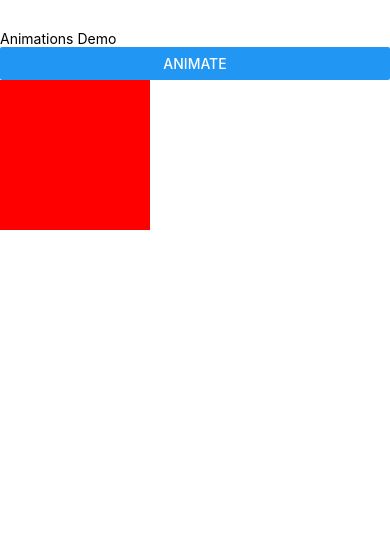
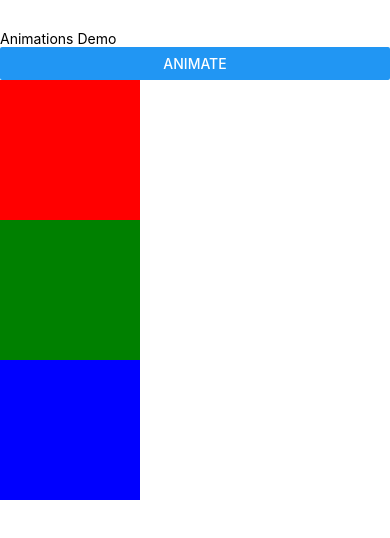
Before and after one commit to melher39/1stReactNativeApp, a React Native app: screen / in a window 390 px wide. Shown: the top 538 px of the page. Built offline with nearby package versions, Linux system fonts and the light colour scheme.

Commit message:
Animated more boxes but this time in paralle. dope!

```diff
--- a/App.js
+++ b/App.js
@@ -8,42 +8,52 @@ import {
 } from "react-native";
 
 const App = () => {
-  const animatedValue = new Animated.Value(0);
+  const animatedValue1 = new Animated.Value(0);
+  const animatedValue2 = new Animated.Value(0);
+  const animatedValue3 = new Animated.Value(0);
   const animate = () => {
-    Animated.timing(
-      // 1. animated property
-      // 2. config
-      animatedValue, {
-      toValue: 1,
-      duration: 1500,
-      useNativeDriver: false
-    }
-    ).start();
-  }
-  const margin = animatedValue.interpolate({
-    inputRange: [0, 1],
-    outputRange: [0, 200]
-  });
-  const backgroundColor = animatedValue.interpolate({
-    inputRange: [0, 1],
-    outputRange: ["red", "blue"]
-  });
-  const rotation = animatedValue.interpolate({
-    inputRange: [0, 1],
-    outputRange: ["0deg", "360deg"]
-  });
+    animatedValue1.setValue(0);
+    animatedValue2.setValue(0);
+    animatedValue3.setValue(0);
+    const createAnimation = (value, toValue, duration) => Animated.timing(
+      value,
+      {
+        toValue,
+        duration,
+        useNativeDriver: false
+      }
+    );
+    Animated.parallel([
+      createAnimation(animatedValue1, 100, 1000),
+      createAnimation(animatedValue2, 700, 1500),
+      createAnimation(animatedValue3, 350, 2000)
+    ]).start(() => {
+      Animated.parallel([
+        createAnimation(animatedValue1, 0, 1000),
+        createAnimation(animatedValue2, 0, 1500),
+        createAnimation(animatedValue3, 0, 2000)
+      ]).start()
+    });
+  };
+
   return (
     <View style={styles.container}>
       <Text>Animations Demo</Text>
       <Button onPress={animate} title="Animate" />
       <Animated.View
         style={{
-          height: 150, width: 150, backgroundColor, marginTop: margin, marginLeft: margin,
-          transform: [{
-            rotate: rotation
-          }]
+          height: 140, width: 140, backgroundColor: "red", marginTop: animatedValue1
         }}
-
+      />
+      <Animated.View
+        style={{
+          height: 140, width: 140, backgroundColor: "green", marginLeft: animatedValue2
+        }}
+      />
+      <Animated.View
+        style={{
+          height: 140, width: 140, backgroundColor: "blue", marginTop: animatedValue3
+        }}
       />
     </View>
   );
```
